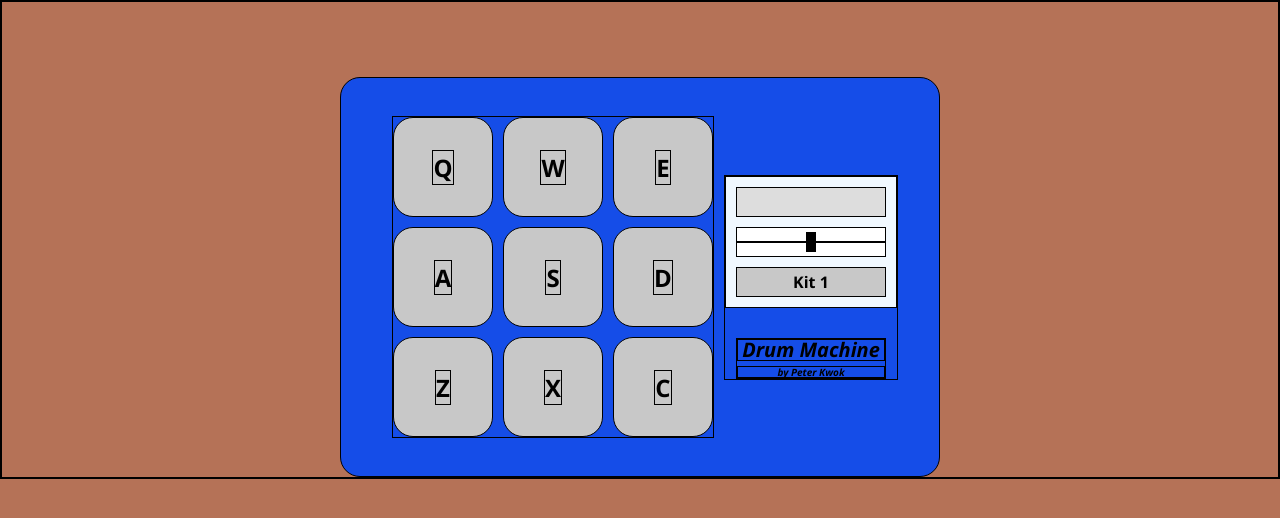
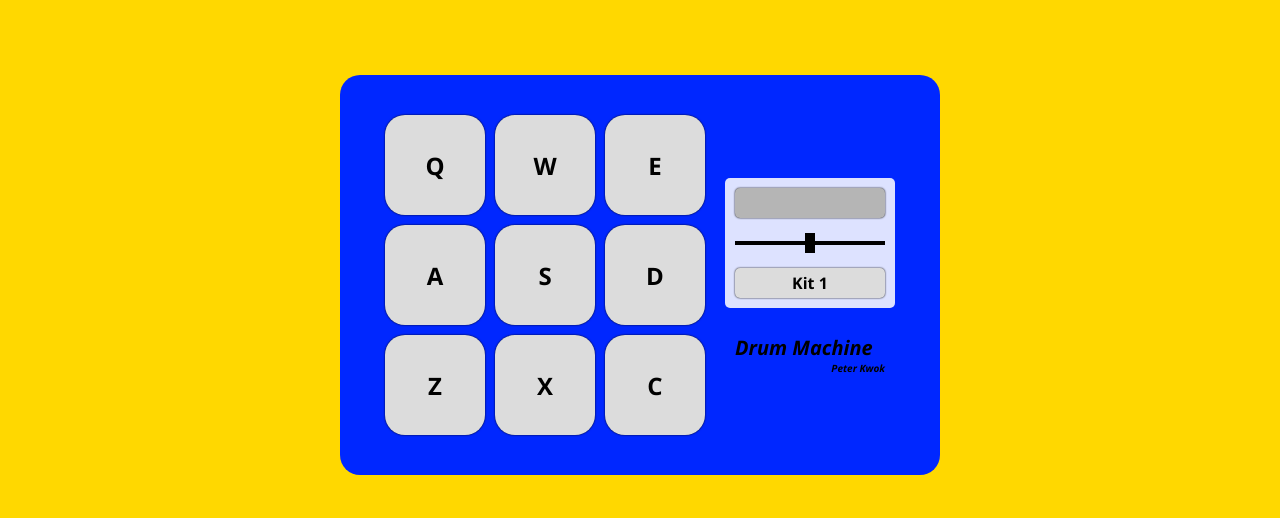
Before and after one commit to PeterKwok1/FCC-Project-Drum-Machine, a plain HTML site: page Drum Machine Js/index.html in a window 1280 px wide. Drawn offline with Linux system fonts and the light colour scheme.

Commit message:
more styling

```diff
--- a/Drum Machine Js/app/js/script.js
+++ b/Drum Machine Js/app/js/script.js
@@ -1,4 +1,15 @@
 // to do's
+
+
+// style
+function toggle(elem) {
+    elem.classList.toggle('hover')
+    elem.classList.toggle('pressed')
+    setTimeout(() => {
+        elem.classList.toggle('pressed')
+        elem.classList.toggle('hover')
+    }, 100)
+}
 
 // display
 const display = document.querySelector('#display')
@@ -14,6 +25,7 @@ for (let i = 0; i < audioElems.length; i++) {
     tracks.push(audioCtx.createMediaElementSource(audioElems[i]))
 }
 
+// tracks
 const kits = [
     {
         name: 'Kit 1',
@@ -105,14 +117,7 @@ const kitSelect = document.querySelector('#kit-select')
 
 let currentKit = 0
 
-const controller = new AbortController()
-const signal = controller.signal
-
 function nextKit() {
-    controller.abort()
-
-    kitSelect.textContent = kits[currentKit].name
-
     for (let i = 0; i < kits[currentKit].sources.length; i++) {
         audioElems[i].setAttribute(
             'src',
@@ -122,14 +127,19 @@ function nextKit() {
         audioElems[i].setAttribute('data-description', kits[currentKit].sources[i].description)
     }
 
+    kitSelect.textContent = kits[currentKit].name
+
     if (currentKit < kits.length - 1) {
         currentKit++
     } else {
         currentKit = 0
     }
+}
 
-    kitSelect.addEventListener('click', nextKit, signal)
-}
+kitSelect.addEventListener('click', () => {
+    nextKit(currentKit)
+    toggle(kitSelect)
+})
 
 nextKit(currentKit)
 
@@ -163,6 +173,8 @@ for (let i = 0; i < drumPads.length; i++) {
         audioElems[i].load()
         audioElems[i].play()
 
+        toggle(drumPads[i])
+
         display.textContent = audioElems[i].dataset.description
     })
 }
@@ -178,6 +190,8 @@ for (let i = 0; i < drumPads.length; i++) {
             audioElems[i].load()
             audioElems[i].play()
 
+            toggle(drumPads[i])
+
             display.textContent = audioElems[i].dataset.description
         }
     })
--- a/Drum Machine Js/app/scss/_globals.scss
+++ b/Drum Machine Js/app/scss/_globals.scss
@@ -1,15 +1,27 @@
-// general
+// color scheme: complimentary
+$primary: #0027FF;
+$highlight: #FFD800;
+$display: #DDE2FF;
+$pads: #dcdcdc;
+$pressed: #b5b5b5;
+$track: black;
+$thumb: black;
+$hover: white;
 
+.hover:hover {
+    background-color: $hover;
+}
+
+// body
 * {
     box-sizing: border-box;
     margin: 0;
     padding: 0;
-    border: 1px solid black;
     font-family: 'Segoe UI';
 }
 
 body {
-    background-color: rgb(181, 114, 87);
+    background-color: $highlight;
 }
 
 // drum machine
@@ -18,11 +30,12 @@ body {
     display: flex;
     justify-content: center;
     align-items: center;
+    gap: 20px;
     margin: auto auto;
     width: 600px;
     height: 400px;
     font-weight: bold;
-    background-color: rgb(21, 77, 232);
+    background-color: $primary;
     border-radius: 20px;
     margin-top: 75px;
 }
@@ -33,7 +46,6 @@ body {
     display: grid;
     grid-template-columns: auto auto auto;
     grid-gap: 10px;
-    margin: 10px;
 }
 
 // drum pads
@@ -44,13 +56,14 @@ body {
     display: flex;
     justify-content: center;
     align-items: center;
-    background-color: rgb(200, 200, 200);
+    background-color: $pads;
     border-radius: 20px;
+    box-shadow: 0 0 2px 0;
     cursor: pointer;
 }
 
-.drum-pad:hover {
-    background-color: rgb(170, 170, 170);
+.pressed {
+    background-color: $pressed;
 }
 
 .pad {
@@ -63,6 +76,7 @@ body {
     flex-direction: column;
     justify-content: center;
     align-items: center;
+    gap: 30px;
 }
 
 // controls
@@ -72,7 +86,8 @@ body {
     align-items: center;
     gap: 10px;
     padding: 10px;
-    background-color: aliceblue;
+    background-color: $display;
+    border-radius: 5px;
 }
 
 #display {
@@ -81,28 +96,30 @@ body {
     align-items: center;
     height: 30px;
     width: 150px;
-    background-color: rgb(221, 221, 221);
+    background-color: $pressed;
+    border-radius: 5px;
+    box-shadow: 0 0 2px 0;
 }
 
 #volume {
-    accent-color: rgb(70, 70, 70);
-    cursor: pointer;
     height: 30px;
     width: 150px;
+    background-color: transparent;
+    cursor: pointer;
     -webkit-appearance: none;
 }
 
 #volume::-webkit-slider-runnable-track {
-    background: black;
-    height: 2px;
+    background: $track;
+    height: 4px;
 }
 
 #volume::-webkit-slider-thumb {
     -webkit-appearance: none;
-    background: black;
+    background: $thumb;
     height: 20px;
     width: 10px;
-    margin-top: -9px;
+    margin-top: -8px;
 }
 
 #kit-select {
@@ -111,27 +128,26 @@ body {
     align-items: center;
     height: 30px;
     width: 150px;
-    background-color: rgb(200, 200, 200);
+    background-color: $pads;
+    border-radius: 5px;
+    box-shadow: 0 0 2px 0;
     cursor: pointer;
 }
 
-#kit-select:hover {
-    background-color: rgb(170, 170, 170);
-}
-
-
 // label
 #label {
+    display: flex;
+    flex-direction: column;
+    gap: 5px;
     width: 150px;
-    text-align: center;
     font-size: x-small;
     font-style: italic;
+    text-align: left;
     line-height: 1;
-    margin-top: 30px;
 }
 
 #by {
-    margin-top: 5px;
+    text-align: right;
 }
 
 // acessibility
--- a/Drum Machine Js/index.html
+++ b/Drum Machine Js/index.html
@@ -11,53 +11,52 @@
 <body>
     <div id="drum-machine">
         <div id="drum-pad-wrapper">
-            <div id="blaster" class="drum-pad">
+            <div id="blaster" class="drum-pad hover">
                 <audio src="" id="Q" class="clip"></audio>
                 <div class="pad">Q</div>
             </div>
-            <div id="click" class="drum-pad">
+            <div id="click" class="drum-pad hover">
                 <audio src="" id="W" class="clip"></audio>
                 <div class="pad">W</div>
             </div>
-            <div id="point" class="drum-pad">
+            <div id="point" class="drum-pad hover">
                 <audio src="" id="E" class="clip"></audio>
                 <div class="pad">E</div>
             </div>
-            <div id="start" class="drum-pad">
+            <div id="start" class="drum-pad hover">
                 <audio src="" id="A" class="clip"></audio>
                 <div class="pad">A</div>
             </div>
-            <div id="synth_1" class="drum-pad">
+            <div id="synth_1" class="drum-pad hover">
                 <audio src="" id="S" class="clip"></audio>
                 <div class="pad">S</div>
             </div>
-            <div id="synth_2" class="drum-pad">
+            <div id="synth_2" class="drum-pad hover">
                 <audio src="" id="D" class="clip"></audio>
                 <div class="pad">D</div>
             </div>
-            <div id="beat_1" class="drum-pad">
+            <div id="beat_1" class="drum-pad hover">
                 <audio src="" id="Z" class="clip"></audio>
                 <div class="pad">Z</div>
             </div>
-            <div id="beat_2" class="drum-pad">
+            <div id="beat_2" class="drum-pad hover">
                 <audio src="" id="X" class="clip"></audio>
                 <div class="pad">X</div>
             </div>
-            <div id="beat_3" class="drum-pad">
+            <div id="beat_3" class="drum-pad hover">
                 <audio src="" id="C" class="clip"></audio>
                 <div class="pad">C</div>
             </div>
         </div>
         <div id="panel">
-
             <div id="controls">
                 <div id="display"></div>
                 <input id="volume" type="range" value="1" min="0" max="2" step="0.01">
-                <div id="kit-select"></div>
+                <div id="kit-select" class="hover"></div>
             </div>
             <div id="label">
                 <h1 id="title">Drum Machine</h1>
-                <p id="by">by Peter Kwok</p>
+                <p id="by">Peter Kwok</p>
             </div>
         </div>
     </div>
```
Also changed, not shown: Drum Machine Js/app/scss/style.css, 1 other file.
